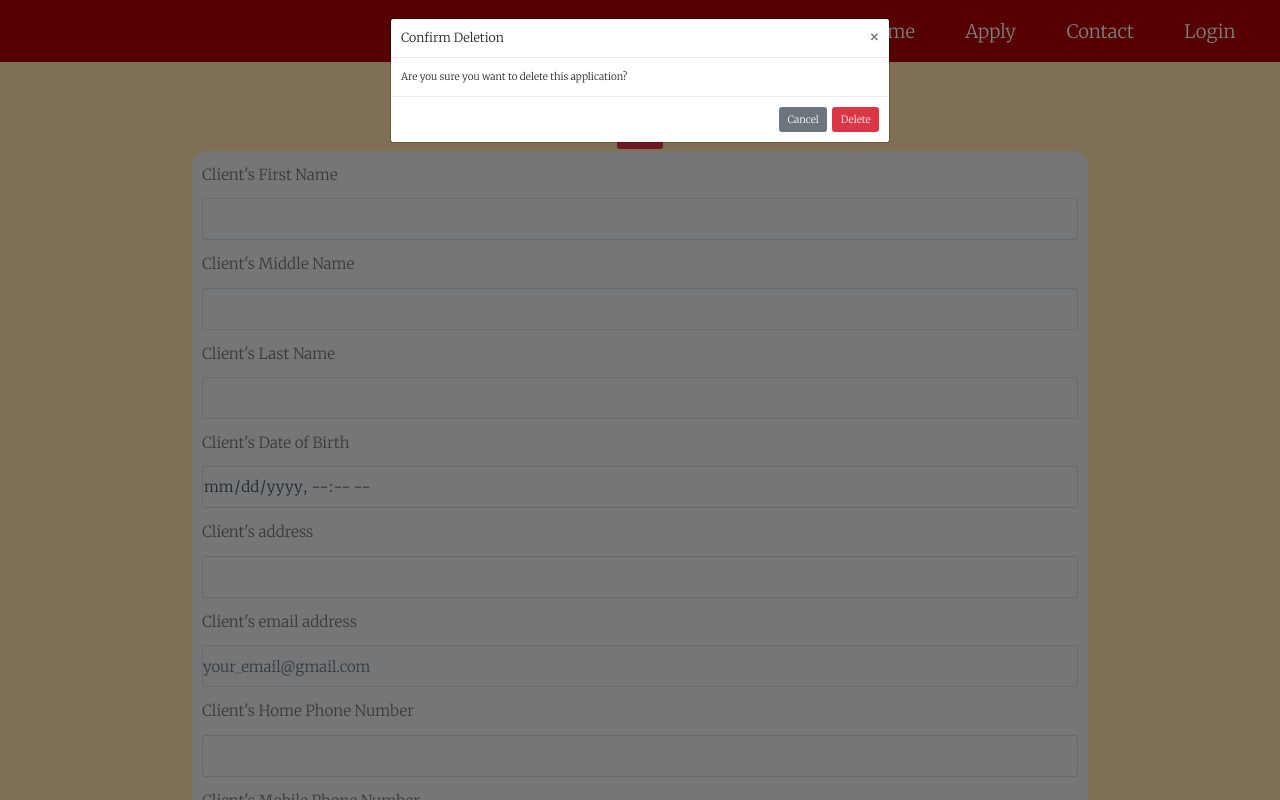
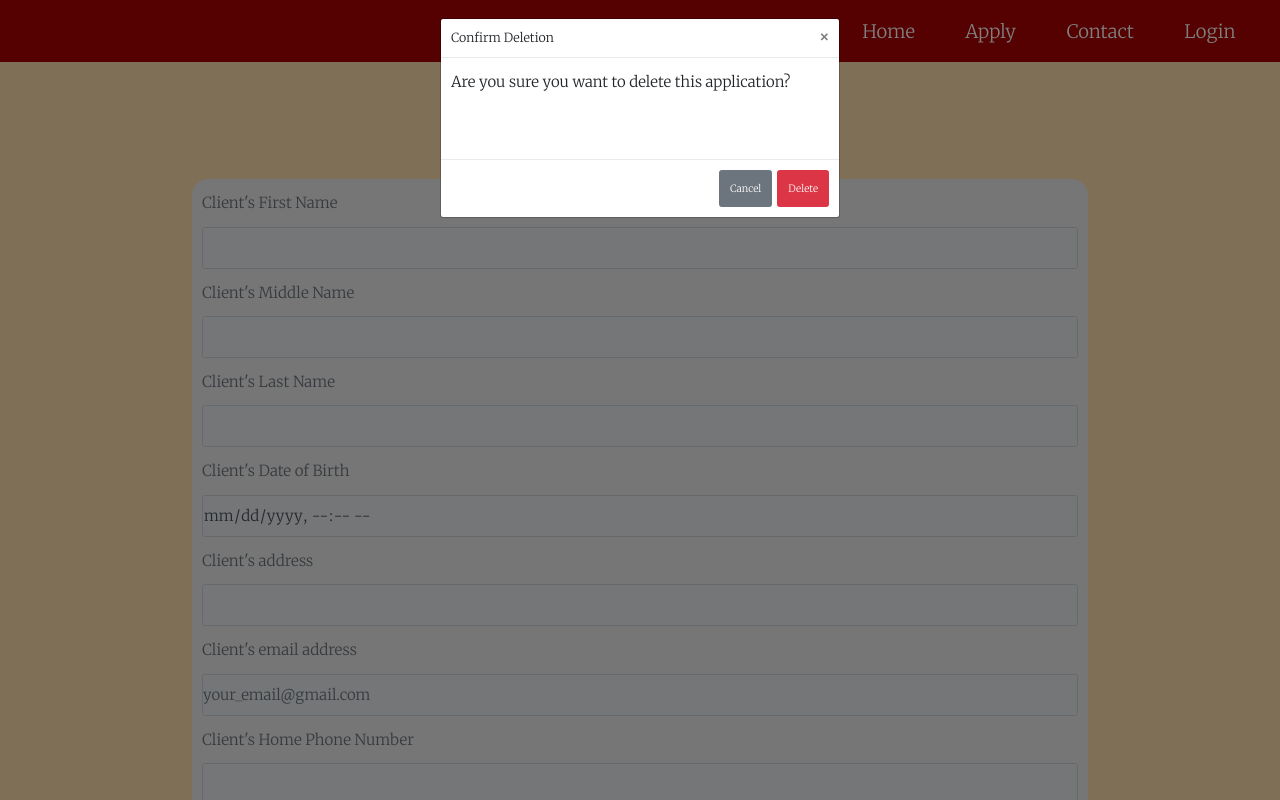
Before and after one commit to JMcc888/closed-feet, a Node project: template views/pages/admin_pages/application_show.ejs in a window 1280 px wide, after a click on "Delete". Run offline with Node 20 templates, Linux system fonts and the light colour scheme; the template is opened without the code that fills it, so the values that code supplies are empty; some libraries are stand-ins or nearby versions.

Commit message:
Styled the application show page

```diff
--- a/public/css/style.css
+++ b/public/css/style.css
@@ -841,6 +841,13 @@
   background-color: navajowhite;
   }
 
+.apply-client-form-wrap button {
+  width: 70px;
+  height: 3rem;
+  margin: 0.5rem;
+  font-size: 1rem;
+}
+
 .apply-client-form {
   width: 55%;
 }
@@ -860,6 +867,18 @@
   width: 90%;
   align-self: center;
 }
+
+.modal-content {
+  width: 40rem;
+  height: 20rem;
+  margin: 0 auto;
+  font-size: 1.5rem;
+}
+
+.modal-content button {
+  padding: 1rem;
+}
+
 
 /*-*-*-*-**-*-*-*-**-*-*-*-**-*-*-*-* Media Queries *-*-*-*-**-*-*-*-**-*-*-*-**-*-*-*-*/
 
@@ -1137,4 +1156,8 @@
         padding: 0;
       }
 
+      .modal-content {
+        width: 30rem;
       }
+
+      }
```
Also changed, not shown: views/pages/admin_pages/application_show.ejs (+24 -23 lines).
